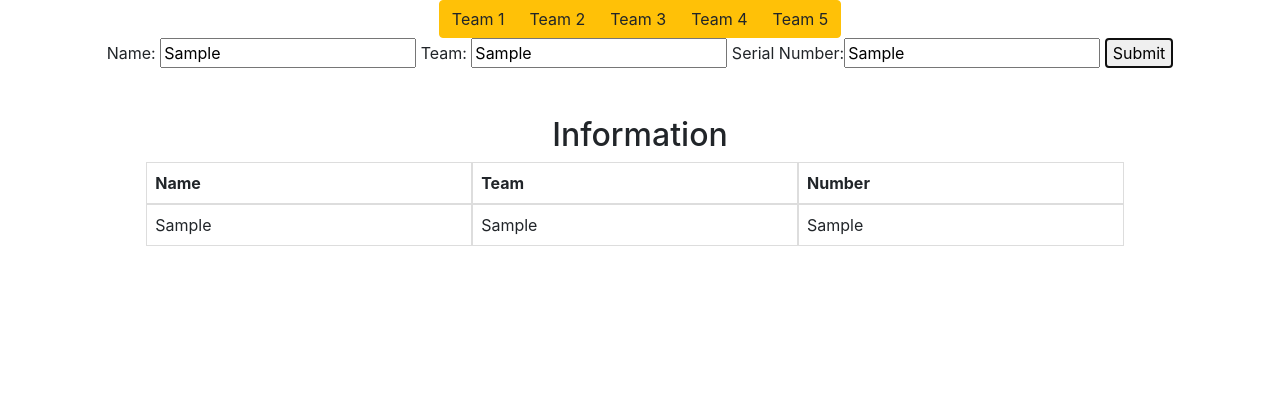
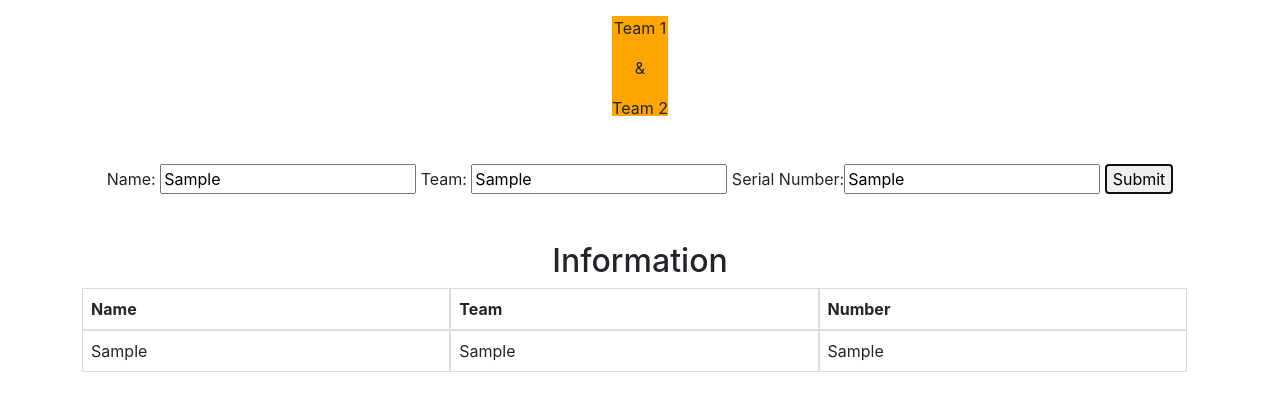
Before and after one commit to sammypaiz0606/soccer-game-score, a plain HTML site: page index.html in a window 1280 px wide. Both pictures are taken after typing "Sample", "Sample", "Sample" into the empty fields and a click on the button "Submit". Drawn offline with nearby package versions, Linux system fonts and the light colour scheme.

```diff
--- a/css/style.css
+++ b/css/style.css
@@ -24,3 +24,21 @@
 	background:#ddd;
 
 }
+.mainDiv {
+	width:400px;
+	height:100px;
+	display:-webkit-flex;
+	-webkit-justify-content:center;
+	disply:flex;
+	justify-content: center;
+}
+.mainDiv .rotate {
+	width:100px;
+	height:100px;
+	border:1px solid #c3c3c3;
+	transform: rotateZ(-90deg);
+}
+
+.teams {
+	background:orange;
+}
--- a/index.html
+++ b/index.html
@@ -17,19 +17,19 @@
 
 
 <div class="row">
-  <div class="container">
-    <div class="btn-group  inline pull-left bounce animated">
-      <div class="btn btn-warning" id="show" data-search="Stranger Things">Team 1</div>
-      <div class="btn btn-warning " id="show" data-search="Narcos">Team 2</div>
-      <div class="btn btn-warning" id="show" data-search="Luke Cage">Team 3</div>
-      <div class="btn btn-warning" id="show" data-search="Jessica Jones">Team 4</div>
-       <div class="btn btn-warning" id="show" data-search="Stranger Things">Team 5</div>
+  <div class="container-fluid">
+    <div class=" container mainDiv mt-3">
+      <div class='teams'>
+        <p>Team 1</p>
+        <p>&</p>
+        <p>Team 2</p>
+      </div>
 
 
     </div>
   </div>
 </div>
-<div class='container'>
+<div class='container-fluid mt-5'>
 
   <div>
    Name:         <input type='text' id='inputInfo1' >
--- a/javascript/app.js
+++ b/javascript/app.js
@@ -45,12 +45,14 @@
 
   console.log(input1, input2, input3);
 
-  if(input1 == '' || input2 == '' || input3 == '') {
-    text += 'Please field in the blanks!';
+  if(input1 == '' || input2 == '' || input3 == '' || input3 < 1 || input3 > 500) {
+
+    alert('Please field in the blanks!');
   }else {
 
     text+= '<td>' + input1 + '</td>' + ' ' + '<td>' + input2 + '</td>' + ' ' + '<td>' + input3 + '</td>';
   }
+
     tr.className = 'blue';
 
   tr.innerHTML = text;
```
